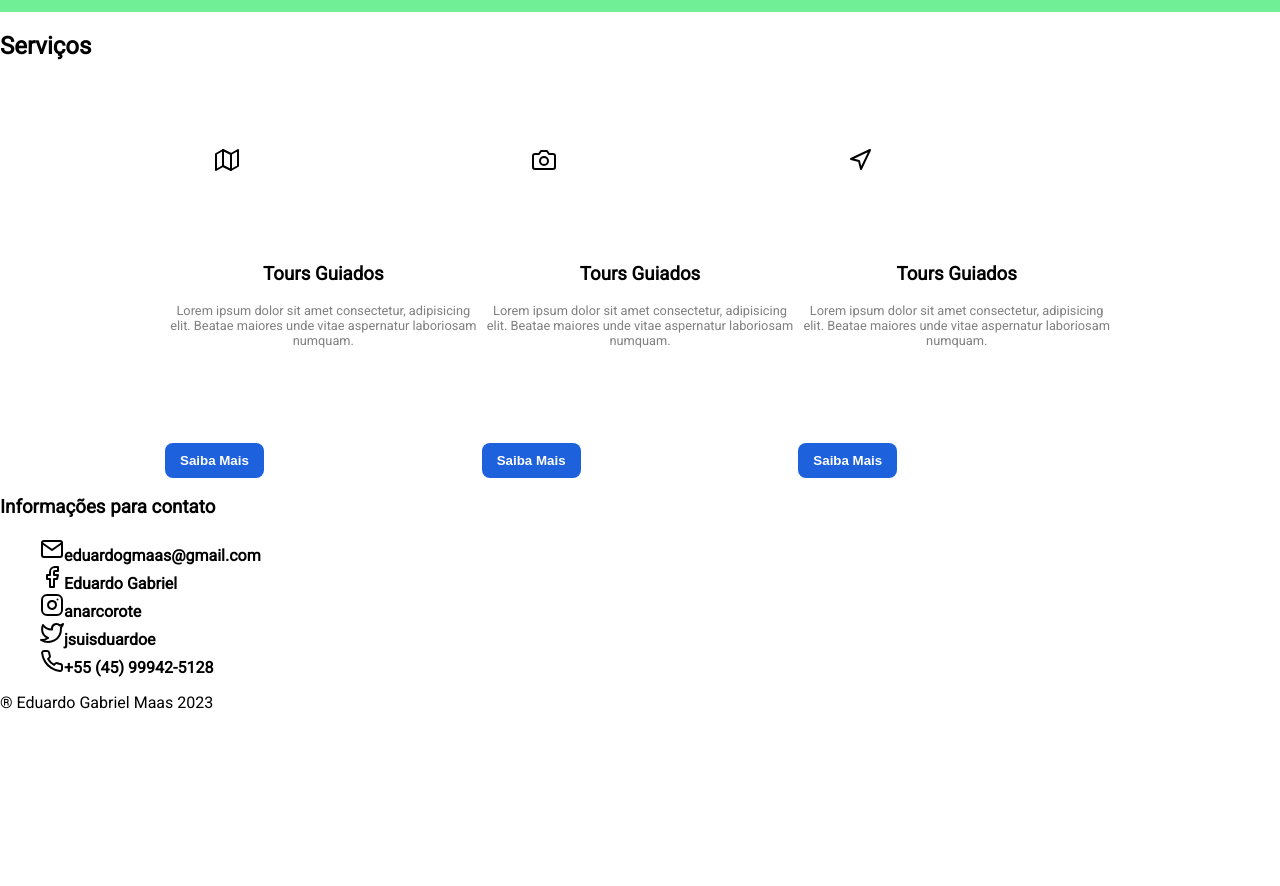
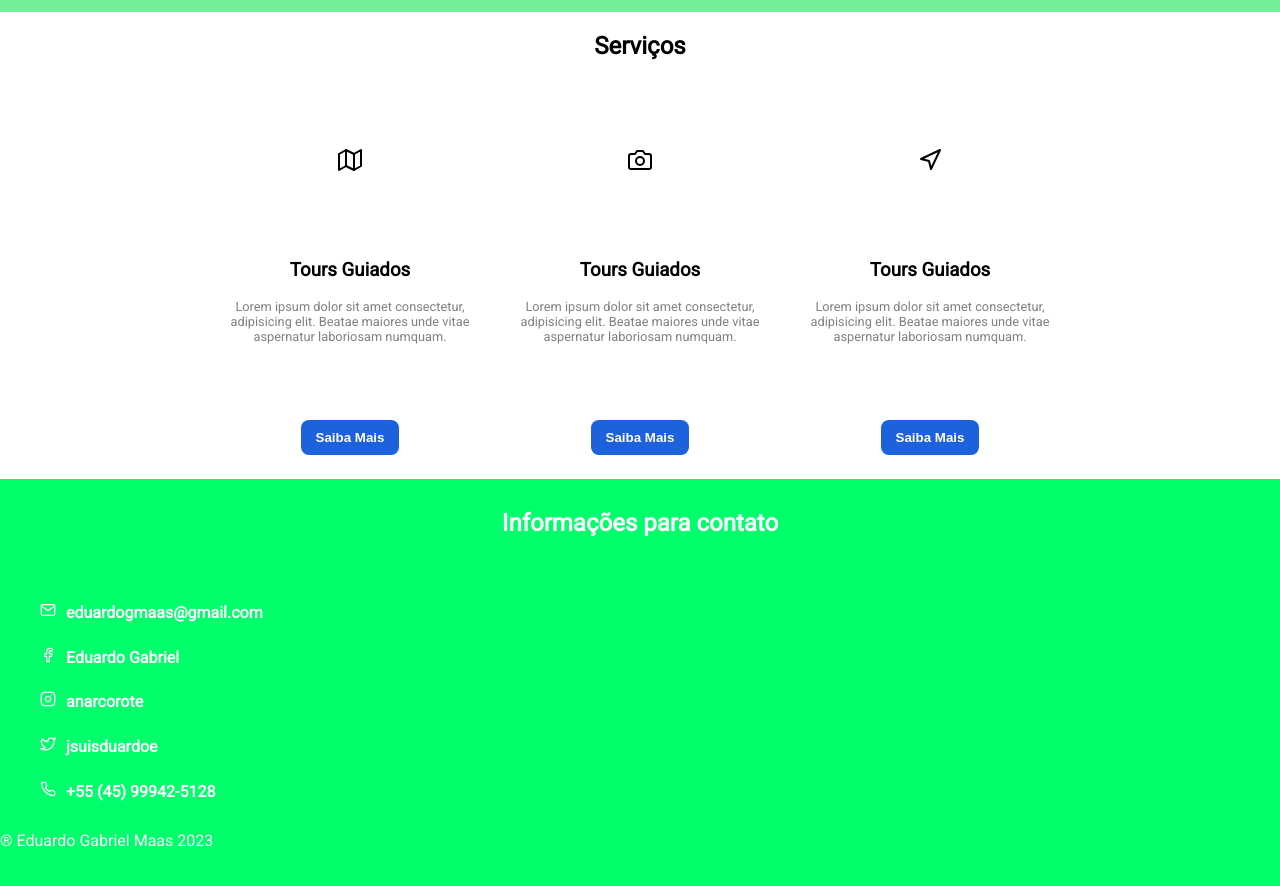
Before and after one commit to Eduardogmaas/siteviagens_webl_2023, a plain HTML site: page index.html in a window 1280 px wide. Shown: the part 1225-2111 px from the top of the page. Before the commit the page ends 1937 px from the top, so only its background shows below. Drawn offline with nearby package versions, Linux system fonts and the light colour scheme.

Commit message:
Update style.css
adicionado rodapé

```diff
--- a/style.css
+++ b/style.css
@@ -147,7 +147,7 @@ header nav p {
     font-weight: bold;
 }
 
-servicos {
+.servicos {
     padding 15px;
     text-align: center;
     justify-content: center;
@@ -168,7 +168,7 @@ servicos {
     margin: auto;
 }
 
-servicos .card{
+.servicos .card{
     width: 250px;
     display: flex;
     flex-direction: column;
@@ -203,3 +203,34 @@ servicos .card{
     height: 250px;
     background: red;
 }
+
+.contato {
+    height: 450px;
+    background-color: #00ff6a;
+}
+
+
+.Contato h3{
+    color: white;
+    font-size: 24px;
+    padding: 30px;
+    text-align: center;
+}
+
+
+.Contato .icones ul li {
+    color: white;
+    line-height: 2.8;
+}
+
+
+.Contato .icones ul li svg {
+    width: 16px;
+    height: 16px;
+    margin-right: 10px;
+}
+
+
+.auth {
+    color: white;
+}
```
